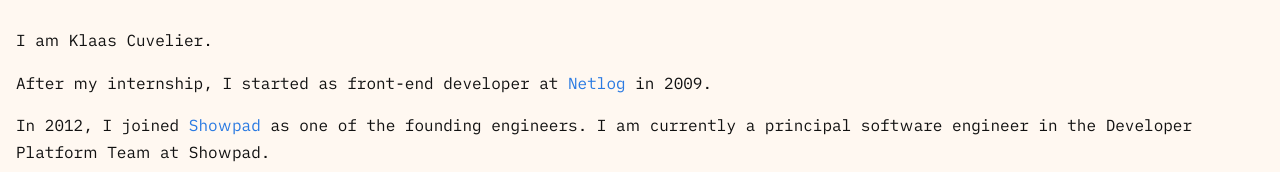
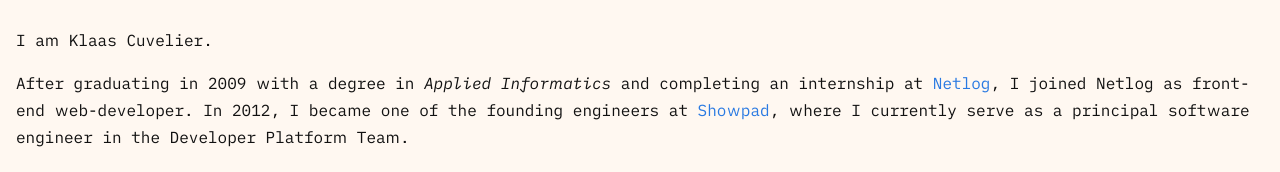
Before and after one commit to klaascuvelier/klaascuvelier.github.io, an Eleventy site: page src/about.njk in a window 1280 px wide. Shown: the part 209-381 px from the top of the page. Built offline with nearby package versions, Linux system fonts and the light colour scheme; Eleventy itself is replaced by a stand-in of ours; files that its build step writes are made by us from their sources; what markdown-it-attrs would draw is missing.

Commit message:
about update

```diff
--- a/src/about.njk
+++ b/src/about.njk
@@ -6,9 +6,8 @@
 
 <p>I am Klaas Cuvelier.</P>
 
-<p>After my internship, I started as front-end developer at <a href="https://en.wikipedia.org/wiki/Netlog" rel="noopener">Netlog</a> in 2009.</p>
-
-<p>In 2012, I joined <a href="https://showpad.com" rel="noopener">Showpad</a> as one of the founding engineers. I am currently a principal software engineer in the Developer Platform Team at Showpad.</p>
+<p>After graduating in 2009 with a degree in <em>Applied Informatics</em> and completing an internship at <a href="https://en.wikipedia.org/wiki/Netlog" rel="noopener">Netlog</a>, I joined Netlog as front-end web-developer.
+In 2012, I became one of the founding engineers at <a href="https://showpad.com" rel="noopener">Showpad</a>, where I currently serve as a principal software engineer in the Developer Platform Team.</p>
 
 <p>In addition to my passion for software development and technology, I also enjoy spending time outdoors, particularly through running and hiking. I have documented some of my experiences on <a href="/running">my running page</a>.</p>
 
```
